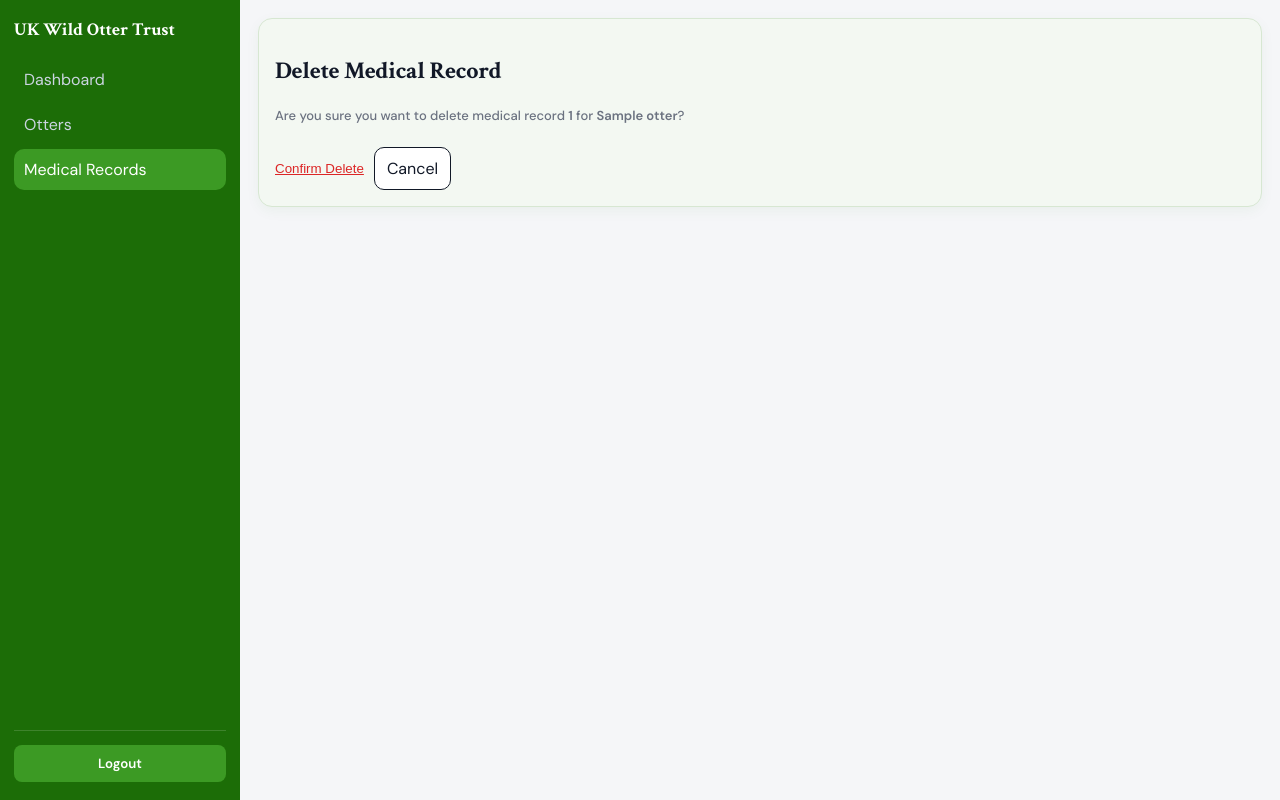
After one commit to jddrtn/ukwot-app, a Django app: page /medical-records/1/delete/ in a window 1280 px wide. The commit adds this page. Run offline with Django 5.2, Linux system fonts and the light colour scheme; a user stored in the database is signed in; tables that the repository leaves empty hold one stand-in row (values such as "Sample post").

Commit message:
Fixed delete functionality for medical records

```diff
--- a/ukwot/templates/dashboard/base.html
+++ b/ukwot/templates/dashboard/base.html
@@ -36,7 +36,7 @@
 
     <!-- Sidebar -->
     <aside class="sidebar">
-      <div class="brand">UKWOT • Admin</div>
+      <div class="brand">UK Wild Otter Trust</div>
 
       <!-- Sidebar navigation -->
       <nav class="nav">
--- /dev/null
+++ b/ukwot/templates/medical_records/medical_record_confirm_delete.html
@@ -0,0 +1,31 @@
+{% extends "dashboard/base.html" %}
+{% block title %}Delete Medical Record{% endblock %}
+{% block meta_description %}Confirmation page for deleting a medical record in the UK Wild Otter Trust dashboard.{% endblock %}
+
+{% block content %}
+<section class="card" aria-labelledby="delete-medical-record-heading">
+
+  <h2 id="delete-medical-record-heading">Delete Medical Record</h2>
+
+  <p class="muted">
+    Are you sure you want to delete medical record
+    <strong>{{ object.assessment_id }}</strong>
+    for <strong>{{ object.otter.name }}</strong>?
+  </p>
+
+  <form method="post">
+    {% csrf_token %}
+
+    <div class="form-actions">
+      <button type="submit" class="btn-danger-link">
+        Confirm Delete
+      </button>
+
+      <a class="btn secondary" href="{% url 'medical_record_list' %}">
+        Cancel
+      </a>
+    </div>
+  </form>
+
+</section>
+{% endblock %}
--- a/ukwot/urls.py
+++ b/ukwot/urls.py
@@ -15,4 +15,5 @@ urlpatterns = [
     path("medical-records/", views.MedicalRecordListView.as_view(), name="medical_record_list"),
     path("medical-records/new/", views.MedicalRecordCreateView.as_view(), name="medical_record_create"),
     path("medical-records/<int:pk>/edit/", views.MedicalRecordUpdateView.as_view(), name="medical_record_edit"),
+path("medical-records/<int:pk>/delete/", views.MedicalRecordDeleteView.as_view(), name="medical_record_delete"),
 ]
--- a/ukwot/views.py
+++ b/ukwot/views.py
@@ -245,3 +245,26 @@ class MedicalRecordUpdateView(LoginRequiredMixin, UpdateView):
         ctx["active_page"] = "medical_records"
         ctx["mode"] = "edit"
         return ctx
+
+class MedicalRecordDeleteView(LoginRequiredMixin, DeleteView):
+    """
+    Permanently deletes a medical record.
+    """
+    model = HealthAssessment
+    template_name = "medical_records/medical_record_confirm_delete.html"
+    success_url = reverse_lazy("medical_record_list")
+
+    def post(self, request, *args, **kwargs):
+        """
+        Handle POST delete requests for a medical record.
+        """
+        self.object = self.get_object()
+        return super().post(request, *args, **kwargs)
+
+    def get_context_data(self, **kwargs):
+        """
+        Add sidebar state for template highlighting if needed.
+        """
+        ctx = super().get_context_data(**kwargs)
+        ctx["active_page"] = "medical_records"
+        return ctx
```
Also changed, not shown: ukwot/templates/medical_records/medical_record_list.html (+19 -5 lines).
